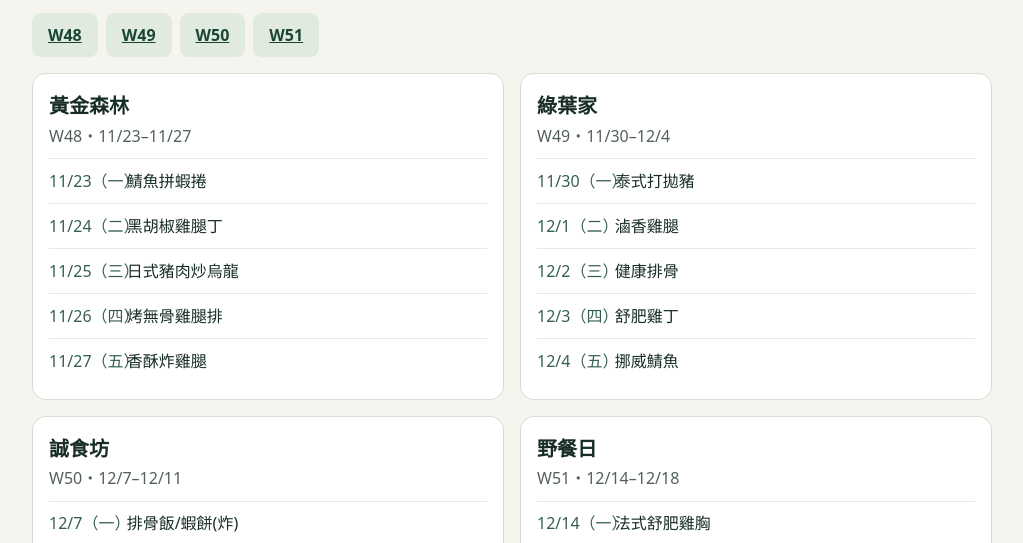
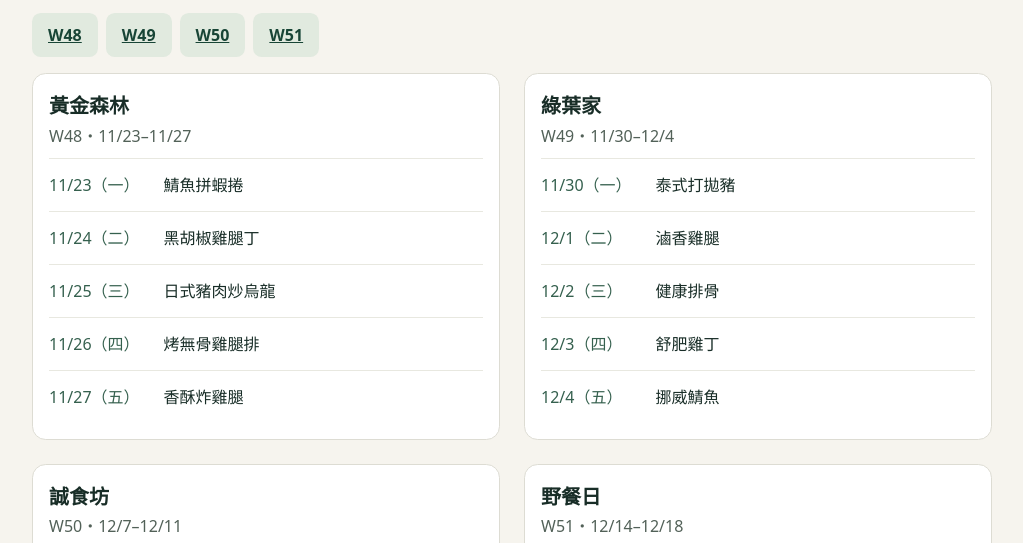
Before and after one commit to lang1429-pixel/TKHG_Lunch_Menu, a plain HTML site: page index.html in a window 1280 px wide. Shown: the part 215-758 px from the top of the page, without its empty margins (128-1151 px from the left). Drawn offline with Linux system fonts and the light colour scheme.

Commit message:
Update index.html

```diff
--- a/index.html
+++ b/index.html
@@ -1,3 +1,4 @@
+
 <!doctype html>
 <html lang="zh-Hant">
 <head>
@@ -13,13 +14,15 @@ h1 { font-size: clamp(1.6rem, 5vw, 2.5rem); margin: 0; }
 .hero p { margin: .35rem 0 0; color: #e0eee5; }
 nav { display: flex; gap: .5rem; flex-wrap: wrap; margin: 1rem 0; }
 nav a { display: inline-flex; align-items: center; min-height: 44px; padding: 0 1rem; border-radius: .55rem; background: #e1eadf; color: #184536; font-weight: 700; }
-.grid { display: grid; grid-template-columns: repeat(auto-fit, minmax(min(100%, 25rem), 1fr)); gap: 1rem; }
+.grid { display: grid; grid-template-columns: repeat(auto-fit, minmax(min(100%, 25rem), 1fr)); gap: 1.5rem; }
 section { background: #fff; border: 1px solid #dddcd3; border-radius: .85rem; padding: 1rem; scroll-margin-top: 1rem; }
 section:target { outline: 2px solid #42735e; }
 h2 { margin: 0; font-size: 1.25rem; }
 section p { margin: .15rem 0 .6rem; color: #526158; }
 ul { list-style: none; padding: 0; margin: 0; }
-li { display: grid; grid-template-columns: 7ch 1fr; gap: .85rem; padding: .6rem 0; border-top: 1px solid #e8e8e0; }
+ul { display: grid; grid-template-columns: max-content minmax(0, 1fr); }
+li { display: grid; grid-template-columns: subgrid; grid-column: 1 / -1; column-gap: clamp(.85rem, 3vw, 1.5rem); padding: .85rem 0; border-top: 1px solid #e8e8e0; }
+li > span { overflow-wrap: anywhere; }
 time { color: #35604e; white-space: nowrap; font-variant-numeric: tabular-nums; }
 </style>
 </head>
@@ -27,8 +30,8 @@ time { color: #35604e; white-space: nowrap; font-variant-numeric: tabular-nums;
 <header class="hero"><h1>高雄分公司員工午餐菜單</h1><p>2026 年 11 月 23 日至 12 月 18 日</p></header>
 <nav aria-label="依週次查看"><a href="#w48">W48</a><a href="#w49">W49</a><a href="#w50">W50</a><a href="#w51">W51</a></nav>
 <div class="grid"><section id="w48"><header><h2>黃金森林</h2><p>W48・11/23–11/27</p></header><ul><li><time datetime="2026-11-23">11/23（一）</time><span>鯖魚拼蝦捲</span></li><li><time datetime="2026-11-24">11/24（二）</time><span>黑胡椒雞腿丁</span></li><li><time datetime="2026-11-25">11/25（三）</time><span>日式豬肉炒烏龍</span></li><li><time datetime="2026-11-26">11/26（四）</time><span>烤無骨雞腿排</span></li><li><time datetime="2026-11-27">11/27（五）</time><span>香酥炸雞腿</span></li></ul></section>
-<section id="w49"><header><h2>綠葉家</h2><p>W49・11/30–12/4</p></header><ul><li><time datetime="2026-11-30">11/30（一）  </time><span>泰式打拋豬</span></li><li><time datetime="2026-12-01">12/1（二）  </time><span>滷香雞腿</span></li><li><time datetime="2026-12-02">12/2（三）  </time><span>健康排骨</span></li><li><time datetime="2026-12-03">12/3（四）  </time><span>舒肥雞丁</span></li><li><time datetime="2026-12-04">12/4（五）  </time><span>挪威鯖魚</span></li></ul></section>
-<section id="w50"><header><h2>誠食坊</h2><p>W50・12/7–12/11</p></header><ul><li><time datetime="2026-12-07">12/7（一）  </time><span>排骨飯/蝦餅(炸)</span></li><li><time datetime="2026-12-08">12/8（二）  </time><span>滷雞腿</span></li><li><time datetime="2026-12-09">12/9（三）  </time><span>滷肉飯/滷蛋</span></li><li><time datetime="2026-12-10">12/10（四）  </time><span>黃芥末魚排/春捲(炸)</span></li><li><time datetime="2026-12-11">12/11（五）  </time><span>千島醬雞排/涼拌豬舌</span></li></ul></section>
-<section id="w51"><header><h2>野餐日</h2><p>W51・12/14–12/18</p></header><ul><li><time datetime="2026-12-14">12/14（一）  </time><span>法式舒肥雞胸</span></li><li><time datetime="2026-12-15">12/15（二）  </time><span>蒜香舒肥雞胸</span></li><li><time datetime="2026-12-16">12/16（三）  </time><span>普羅旺斯雞腿排</span></li><li><time datetime="2026-12-17">12/17（四）  </time><span>黑鹽煙燻舒肥雞胸</span></li><li><time datetime="2026-12-18">12/18（五）  </time><span>日式蔥鹽舒肥雞胸</span></li></ul></section></div>
+<section id="w49"><header><h2>綠葉家</h2><p>W49・11/30–12/4</p></header><ul><li><time datetime="2026-11-30">11/30（一）</time><span>泰式打拋豬</span></li><li><time datetime="2026-12-01">12/1（二）</time><span>滷香雞腿</span></li><li><time datetime="2026-12-02">12/2（三）</time><span>健康排骨</span></li><li><time datetime="2026-12-03">12/3（四）</time><span>舒肥雞丁</span></li><li><time datetime="2026-12-04">12/4（五）</time><span>挪威鯖魚</span></li></ul></section>
+<section id="w50"><header><h2>誠食坊</h2><p>W50・12/7–12/11</p></header><ul><li><time datetime="2026-12-07">12/7（一）</time><span>排骨飯/蝦餅(炸)</span></li><li><time datetime="2026-12-08">12/8（二）</time><span>滷雞腿</span></li><li><time datetime="2026-12-09">12/9（三）</time><span>滷肉飯/滷蛋</span></li><li><time datetime="2026-12-10">12/10（四）</time><span>黃芥末魚排/春捲(炸)</span></li><li><time datetime="2026-12-11">12/11（五）</time><span>千島醬雞排/涼拌豬舌</span></li></ul></section>
+<section id="w51"><header><h2>野餐日</h2><p>W51・12/14–12/18</p></header><ul><li><time datetime="2026-12-14">12/14（一）</time><span>法式舒肥雞胸</span></li><li><time datetime="2026-12-15">12/15（二）</time><span>蒜香舒肥雞胸</span></li><li><time datetime="2026-12-16">12/16（三）</time><span>普羅旺斯雞腿排</span></li><li><time datetime="2026-12-17">12/17（四）</time><span>黑鹽煙燻舒肥雞胸</span></li><li><time datetime="2026-12-18">12/18（五）</time><span>日式蔥鹽舒肥雞胸</span></li></ul></section></div>
 </main></body>
 </html>
```
